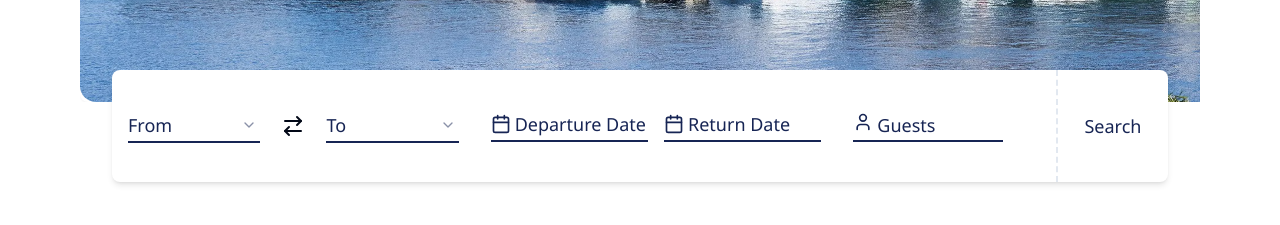
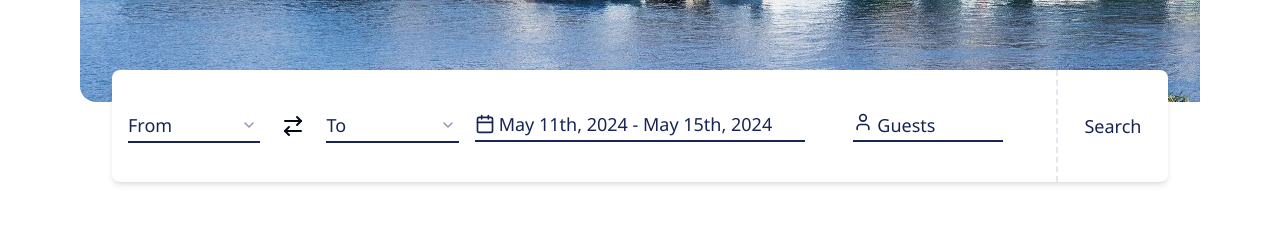
Before and after one commit to kyenideniz/bus_eurolines, a Next.js app: page / in a window 1280 px wide. Shown: the part 707-932 px from the top of the page. Built offline with nearby package versions, Linux system fonts and the light colour scheme.

Commit message:
pick date from a single calendar & update react version to 18.3

```diff
--- a/components/billboard.tsx
+++ b/components/billboard.tsx
@@ -2,34 +2,30 @@
 
 import React from "react";
 import Image from 'next/image'
-
 import Navbar from '@/components/navbar';
-
 import { ArrowRightLeft } from 'lucide-react';
 import PickRoute from '@/components/pickRoute';
 import IconButton from '@/components/ui/icon-button';
-
-
 import TicketPopover from '@/components/ticketPopover';
 import DatePick from '@/components/pickRouteComponents.tsx/datePick';
 import TravellerPopover from '@/components/pickRouteComponents.tsx/travellerNumber';
-
 import { Card, CardContent } from "@/components/ui/card"
 import { Dialog, DialogContent, DialogTrigger } from "@/components/ui/dialog"
-import { Carousel, CarouselContent, CarouselItem, CarouselNext, CarouselPrevious, } from "@/components/ui/carousel"
+import { Carousel, CarouselContent, CarouselItem, CarouselNext, CarouselPrevious } from "@/components/ui/carousel"
 import { ToastAction } from "@/components/ui/toast"
 import { useToast } from "@/components/ui/use-toast"
 import { Button } from "@/components/ui/button";
+import { DateRange } from "react-day-picker";
 
 type billboardArrType = {
   source: string
 }
 
 const billboardArr: billboardArrType[] = [
-    {source: "/billboardSlides/s-2.jpeg"},
-    {source: "/billboardSlides/s-4.jpeg"},
-    {source: "/billboardSlides/s-5.jpeg"},
-    {source: "/billboardSlides/s-6.jpeg"},
+  { source: "/billboardSlides/s-2.jpeg" },
+  { source: "/billboardSlides/s-4.jpeg" },
+  { source: "/billboardSlides/s-5.jpeg" },
+  { source: "/billboardSlides/s-6.jpeg" },
 ]
 
 export default function Billboard() {
@@ -37,9 +33,10 @@ export default function Billboard() {
 
   const [from, setFrom] = React.useState("");
   const [to, setTo] = React.useState("");
+  const [selectedRange, setSelectedRange] = React.useState<DateRange | undefined>(undefined);
 
-  const [dateFrom, setDateFrom] = React.useState<Date | string | number>(0)
-  const [dateTo, setDateTo] = React.useState<Date | string | number>(0)
+  const dateFrom = selectedRange?.from;
+  const dateTo = selectedRange?.to;
 
   const [adult, setAdult] = React.useState(0);
   const [child, setChild] = React.useState(0);
@@ -57,9 +54,14 @@ export default function Billboard() {
     }
   }, [from, to, dateFrom, dateTo, adult, child, infant]);
 
+  const handleDateRangeChange = (range: DateRange | undefined) => {
+    setSelectedRange(range);
+  };
+
+  console.log(selectedRange)
+
   const handleSearch = () => {
-    if (allFieldsFilled && from != to) {
-      // Render TicketPopover
+    if (allFieldsFilled && from !== to) {
       return (
         <Dialog>
           <DialogTrigger className='w-full h-full text-blue-950 text-lg border-l-2 border-dashed rounded-none'>
@@ -67,18 +69,18 @@ export default function Billboard() {
           </DialogTrigger>
           <DialogContent className='h-full w-[80%] items-center justify-center flex bg-transparent border-0'>
             <div className='h-lvh w-full items-center justify-center flex'>
-              <TicketPopover from={from} to={to} dateFrom={dateFrom} dateTo={dateTo} travellers={travellers} />
+              <TicketPopover from={from} to={to} dateFrom={dateFrom!} dateTo={dateTo!} travellers={travellers} />
             </div>
           </DialogContent>
         </Dialog>
       );
-    } else if (allFieldsFilled){
+    } else if (allFieldsFilled) {
       return (
         <Button onClick={() => {
           console.log("toast")
           toast({
             variant: "destructive",
-            title: "Please pick differet places!",
+            title: "Please pick different places!",
             description: "Your choice of destination and departure places must be different.",
             action: <ToastAction altText="Try again">Try again</ToastAction>,
           })
@@ -87,8 +89,7 @@ export default function Billboard() {
             Search
         </Button>
       );
-    }else {
-      // Render Toast with Try Again action
+    } else {
       return (
         <Button onClick={() => {
           console.log("toast")
@@ -106,13 +107,13 @@ export default function Billboard() {
     }
   };
 
-  return(
+  return (
     <div>
       <div className='contain relative w-full'>
         <Navbar />
         <div className="bg-[#DCDCDC] rounded-2xl mx-20 mt-8 max-w-[1520px] max-h-[720px] ">
           <div className="items-center justify-center flex object-contain relative">
-            <Carousel className="w-full object-contain" opts={{loop:true}}>
+            <Carousel className="w-full object-contain" opts={{ loop: true }}>
               <CarouselContent>
                 {billboardArr.map((card, index) => (
                   <CarouselItem key={index}>
@@ -141,9 +142,8 @@ export default function Billboard() {
               <CarouselPrevious />
               <CarouselNext />
             </Carousel>
-
           </div>
-          <br></br>
+          <br />
           <div className='w-full flex items-center justify-center place-content-center '>
             <div className='items-center justify-center flex relative h-full w-full mx-8 '>
               <div className='grid grid-cols-6 bg-white w-full shadow-md absolute rounded-lg max-w-6xl items-center justify-center gap-8 place-content-center h-28'>
@@ -152,20 +152,20 @@ export default function Billboard() {
                   <div className='col-span-2 border-b-2 border-blue-950 mx-4 items-start justify-items-start place-content-start w-full hover:opacity-80'>
                       <PickRoute placeholder="From" onValueChange={setFrom} />
                   </div>
-                <IconButton icon={<ArrowRightLeft/>}  className='inline-block' />
+                  <IconButton icon={<ArrowRightLeft />} className='inline-block' />
                   <div className='col-span-2 border-b-2 border-blue-950 mx-4 items-start justify-items-start place-content-start w-full hover:opacity-80'>
                       <PickRoute placeholder="To" onValueChange={setTo} />
                   </div>
                 </div>
 
                 {/* Pick Depart Date */}
-                <div className='col-span-2 grid-cols-4 grid mx-4 w-full h-full items-center justify-items-center gap-4'>
-                <div className='col-span-2 border-b-2 border-blue-950 mx-4 items-start justify-items-start place-content-start w-full hover:opacity-80'>
-                    <DatePick value={dateFrom} onDateChange={setDateFrom} placeholderText={"Departure Date"}/>
-                </div>
-                {/* Pick Return Date */}
-                <div className='col-span-2 border-b-2 border-blue-950 mx-4 items-start justify-items-start place-content-start w-full hover:opacity-80'>
-                    <DatePick value={dateTo} onDateChange={setDateTo} placeholderText={"Return Date"}/>
+                <div className='col-span-2 grid items-center justify-items-center'>
+                  <div className='border-b-2 border-blue-950 w-full h-full items-start justify-items-start place-content-start hover:opacity-80'>
+                    <DatePick
+                      value={selectedRange}
+                      onDateChange={handleDateRangeChange}
+                      placeholderText="date range"
+                    />
                   </div>
                 </div>
 
@@ -190,7 +190,7 @@ export default function Billboard() {
           </div>
         </div>
       </div>
-    <br></br><br></br><br></br><br></br>
+      <br /><br /><br /><br />
     </div>
-  )
+  );
 }
--- a/components/pickRouteComponents.tsx/datePick.tsx
+++ b/components/pickRouteComponents.tsx/datePick.tsx
@@ -1,47 +1,53 @@
-import React from "react";
+import React, { useState } from "react";
+import { addDays, format } from "date-fns";
+import { cn } from "@/lib/utils";
+import { CalendarIcon } from "lucide-react";
+import { Button } from '@/components/ui/button';
+import { Popover, PopoverContent, PopoverTrigger } from "@/components/ui/popover";
+import { DateRange } from "react-day-picker";
+import { Calendar } from "../ui/calendar";
 
-import { cn } from "@/lib/utils"
-import { format } from "date-fns"
-
-import { CalendarIcon } from "lucide-react";
-
-import { Button } from '@/components/ui/button';
-import { Calendar } from "@/components/ui/calendar"
-
-import { Popover, PopoverContent, PopoverTrigger } from "@/components/ui/popover"
-
-export default function DatePick( { value, onDateChange, placeholderText }:{value: any; onDateChange: any; placeholderText: String;} ) {
-
-    const handleDateChange = (date: Date | undefined) => {
-        onDateChange(date);
-        console.log(date)
+export default function DatePick({ value, onDateChange, placeholderText }:{value: DateRange | undefined; onDateChange: (range: DateRange | undefined) => void; placeholderText: string;}) {
+    const initialRange: DateRange = {
+        from: new Date(),
+        to: addDays(new Date(), 4)
     };
 
-    return(
+    const [range, setRange] = useState<DateRange | undefined>(initialRange);
+
+    const handleDateChange = (selectedRange: DateRange | undefined) => {
+        setRange(selectedRange);
+        onDateChange(selectedRange);
+        console.log(selectedRange);
+    };
+
+    return (
         <Popover>
             <PopoverTrigger className="text-left text-lg text-blue-950" asChild>
                 <Button
                     variant={"outline"}
                     className={cn(
                     "w-full justify-start hover:bg-transparent",
-                    !value && "text-left text-lg text-blue-950"
+                    !range && "text-left text-lg text-blue-950"
                     )}
-
                 >
                     <CalendarIcon className="mr-1 h-5 w-5" />
-                    {value ? format(value, "PPP") : <span>{placeholderText}</span>}
+                    {range ? `${format(range.from, "PPP")} - ${range.to ? format(range.to, "PPP") : "..."}` : <span>{placeholderText}</span>}
                 </Button>
             </PopoverTrigger>
             <PopoverContent className="w-auto p-0" side="bottom" align="start">
-            <Calendar
-                mode="single"
-                selected={value}
-                onSelect={handleDateChange}
-                initialFocus
-                showOutsideDays={false}
-                disabled={{before: new Date()}}
-            />
+                <Calendar
+                    mode="range"
+                    selected={range}
+                    onSelect={handleDateChange as (range: DateRange | undefined) => void}
+                    range={range}
+                    setRange={setRange}
+                    showOutsideDays={false}
+                    disabled={{ before: new Date() }}
+                    numberOfMonths={2}
+                    fixedWeeks
+                />
             </PopoverContent>
         </Popover>
-    )
+    );
 }
--- a/components/ticketPopover.tsx
+++ b/components/ticketPopover.tsx
@@ -16,8 +16,8 @@ import CheckOut from '@/components/buyComponents/checkout';
 interface TicketPopoverInterface {
     from: string,
     to: string,
-    dateFrom: Date | number | string,
-    dateTo: Date | number | string,
+    dateFrom: Date,
+    dateTo: Date,
     travellers: Array<number>,
 }
 
--- a/components/ui/calendar.tsx
+++ b/components/ui/calendar.tsx
@@ -12,12 +12,11 @@ export type CalendarProps = React.ComponentProps<typeof DayPicker>
 function Calendar({
   className,
   classNames,
-  showOutsideDays = true,
   ...props
 }: CalendarProps) {
   return (
     <DayPicker
-      showOutsideDays={showOutsideDays}
+      showOutsideDays
       className={cn("p-3", className)}
       classNames={{
         months: "flex flex-col sm:flex-row space-y-4 sm:space-x-4 sm:space-y-0",
--- a/package.json
+++ b/package.json
@@ -28,9 +28,9 @@
     "embla-carousel-react": "^8.0.4",
     "lucide-react": "^0.378.0",
     "next": "14.2.3",
-    "react": "^18",
+    "react": "^18.3.1",
     "react-day-picker": "^8.10.1",
-    "react-dom": "^18",
+    "react-dom": "^18.3.1",
     "react-hooks": "^1.0.1",
     "react-icons": "^5.2.1",
     "react-matrix": "^0.0.6",
```
Also changed, not shown: 1 other file (tests, documents, lock files or other folders). Lines whose indentation alone changed are shown as unchanged.
